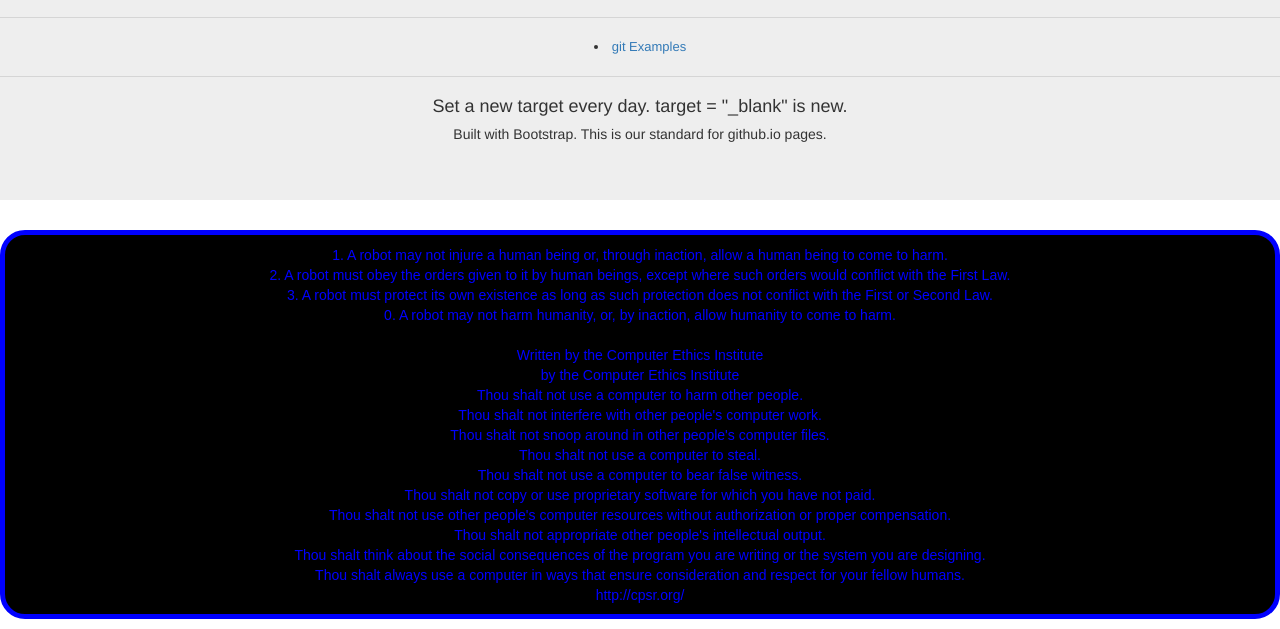
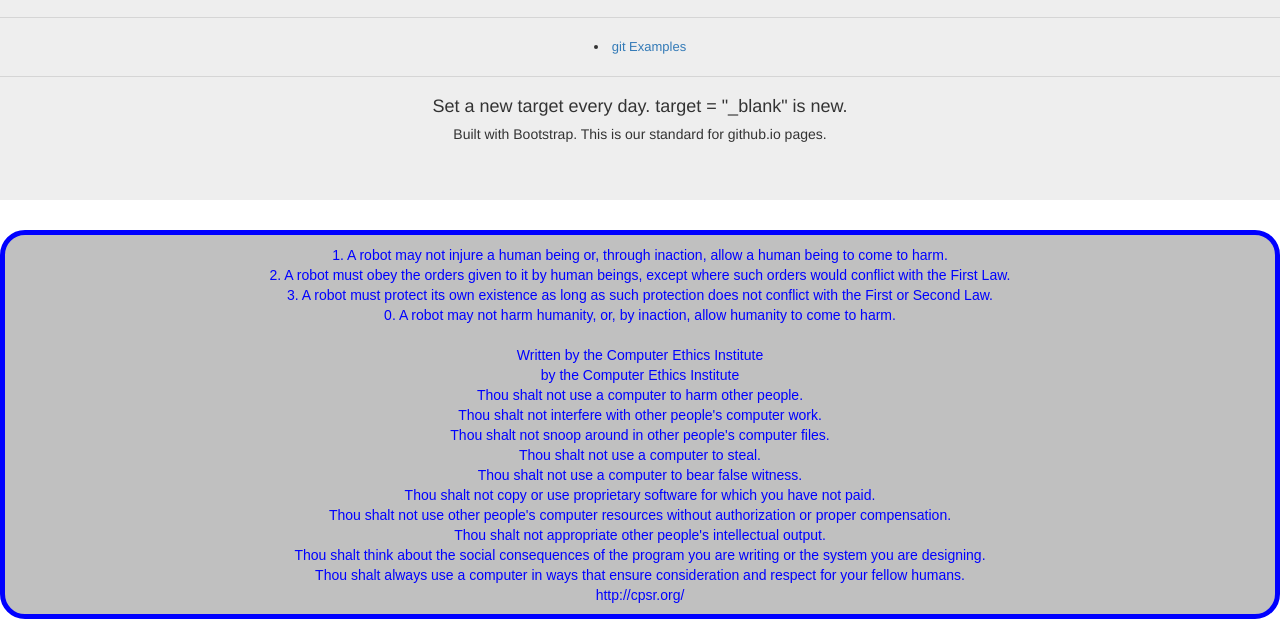
Before and after one commit to J-Inzunza/J-Inzunza.github.io, a plain HTML site: page index.html in a window 1280 px wide. Shown: the part 652-1281 px from the top of the page. Drawn offline with nearby package versions, Linux system fonts and the light colour scheme.

Commit message:
Update custom.css

```diff
--- a/dist/css/custom.css
+++ b/dist/css/custom.css
@@ -20,7 +20,7 @@ background:#fff;
 
 pre {
 font-size:14px;
-	background-color:#000000;
+	background-color:#C0C0C0;
 	border-color:#0000ff;
 	color: #0000ff;
 	border-style: solid;
```
